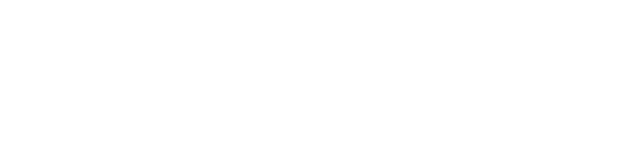
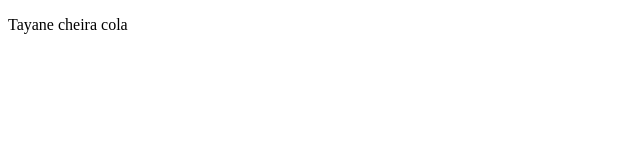
Before and after one commit to BarrosMiranda/Aula-Git-GitHub02, a plain HTML site: page index.html in a window 1280 px wide. Shown: the whole page, without its empty margins (0-640 px from the left). Drawn offline with Linux system fonts and the light colour scheme.

Commit message:
Teste 03

```diff
--- a/index.html
+++ b/index.html
@@ -7,6 +7,7 @@
     <title>Reaprendendo HTML</title>
 </head>
 <body>
+    <p>Tayane cheira cola</p>
 
 </body>
 </html>
```
